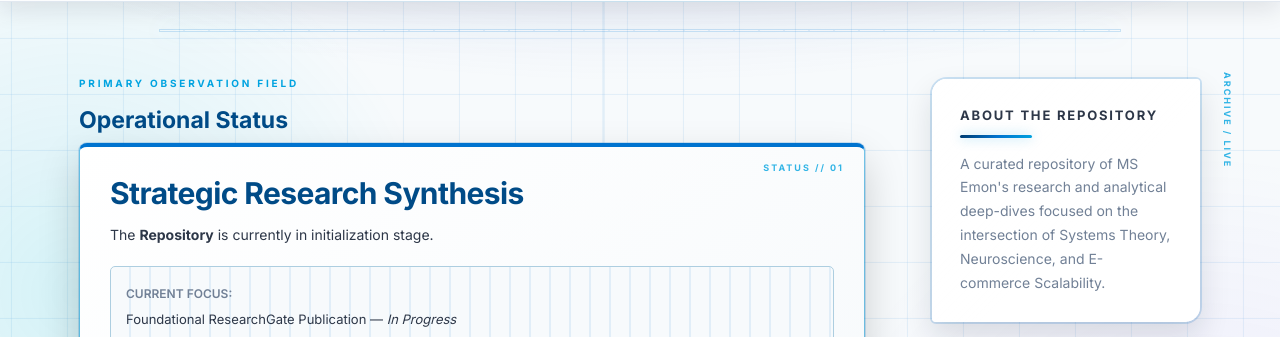
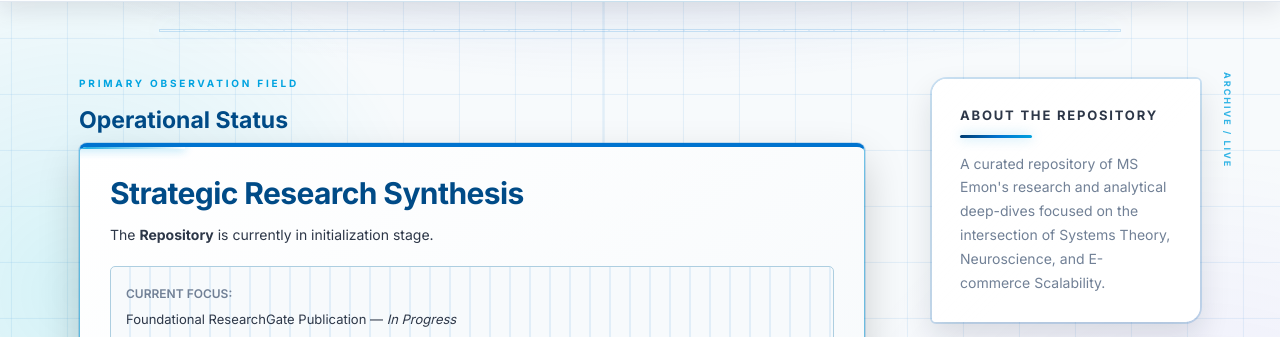
Before and after one commit to msemonlab/msemonlab.github.io, a Jekyll site: the page built from index.md, in a window 1280 px wide. Shown: the part 85-422 px from the top of the page. Built offline with Jekyll 4.4.1, drawn with Linux system fonts in a browser that asks for light colours.

Commit message:
feat: add sweeping observation laser animation to status cards

```diff
--- a/_layouts/default.html
+++ b/_layouts/default.html
@@ -696,6 +696,14 @@
     .home-status .status-card { padding: 26px 20px 28px; }
     .home-status .status-card h3 { margin-bottom: 16px; font-size: clamp(24px, 7vw, 30px); }
   }
+  /* Scanning Laser (Observation Sweep) */
+  .home-status .status-card { position: relative; overflow: hidden; }
+  .home-status .status-card::before {
+    content: ''; position: absolute; top: 0; left: -100%; width: 50%; height: 2px;
+    background: linear-gradient(90deg, transparent, var(--accent-teal), #ffffff, var(--accent-teal), transparent);
+    box-shadow: 0 0 10px var(--accent-teal); animation: laserSweep 4.5s ease-in-out infinite; z-index: 10; opacity: 0.85;
+  }
+  @keyframes laserSweep { 0% { left: -60%; } 50% { left: 110%; } 100% { left: -60%; } }
 </style>
 </head>
 <body>
```
